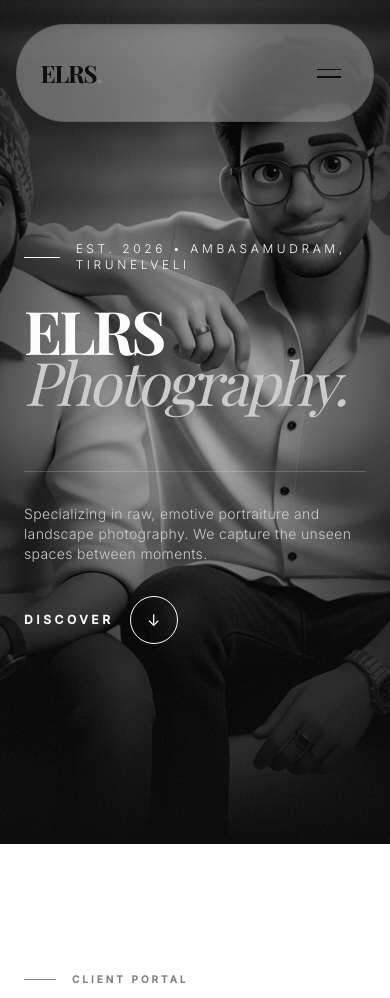
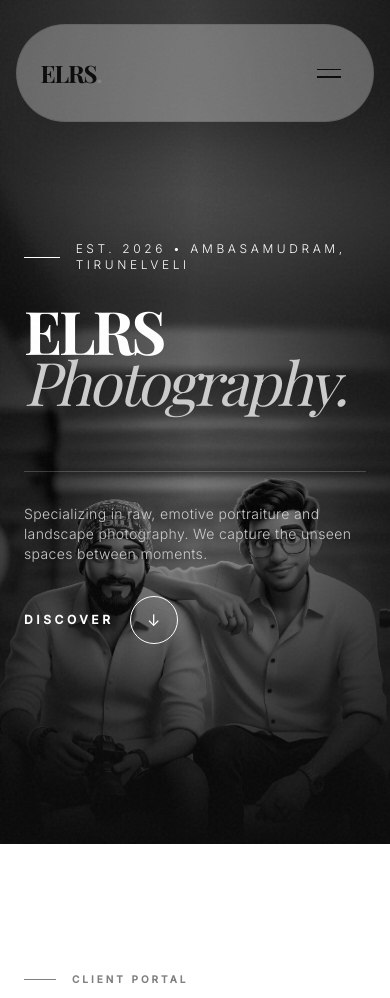
Before and after one commit to elrsphotography/elrsphotography, a Flask app: page / in a window 390 px wide. Shown: the top 998 px of the page. Run offline with Flask 3, Linux system fonts and the light colour scheme; some libraries are stand-ins or nearby versions; some web fonts are replaced.

Commit message:
Updated hero section with responsive desktop and mobile background images

```diff
--- a/app/templates/landing.html
+++ b/app/templates/landing.html
@@ -147,11 +147,19 @@
     =========================================== -->
     <section id="home" class="relative h-screen min-h-[800px] flex items-center justify-center overflow-hidden">
 
-        <!-- Hero Background Image (Black & White, high contrast) -->
+        <!-- Hero Background Images (Responsive) -->
         <div class="absolute inset-0 z-0 bg-mono-black">
-            <img id="hero-img" src="static/uploads/bg.jpeg"
-                 alt="Camera Lens Aesthetic"
-                 class="w-full h-full object-cover opacity-80 grayscale contrast-125 scale-105 transition-transform duration-[2s]">
+
+            <!-- Mobile Image (Hidden on medium screens and larger) -->
+            <img src="{{ url_for('static', filename='uploads/bg1.jpeg') }}"
+                 alt="ELRS Photography Founders Mobile"
+                 class="block md:hidden w-full h-full object-cover opacity-80 grayscale contrast-125 scale-105 transition-transform duration-[2s]">
+
+            <!-- Desktop Image (Visible only on medium screens and larger) -->
+            <img src="{{ url_for('static', filename='uploads/bg.jpeg') }}"
+                 alt="ELRS Photography Founders Desktop"
+                 class="hidden md:block w-full h-full object-cover opacity-80 grayscale contrast-125 scale-105 transition-transform duration-[2s]">
+
             <!-- Gradient overlays to ensure text readability -->
             <div class="absolute inset-0 bg-gradient-to-b from-mono-black/40 via-transparent to-mono-black"></div>
             <div class="absolute inset-0 bg-gradient-to-r from-mono-black/60 via-transparent to-mono-black/60"></div>
@@ -200,7 +208,6 @@
             </div>
         </div>
     </section>
-
 
 
 <!-- ==========================================
```
Also changed, not shown: app/static/uploads/bg.jpeg, app/static/uploads/bg1.jpeg (added).
